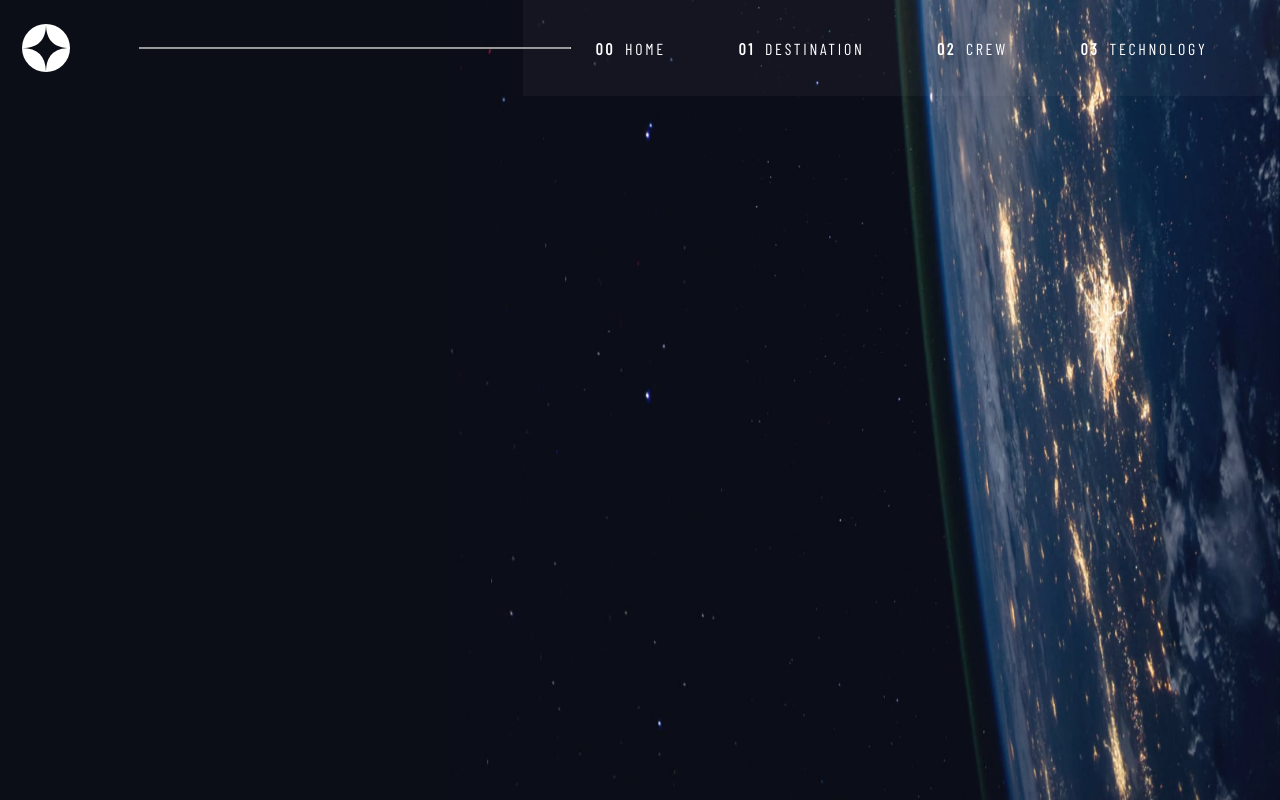
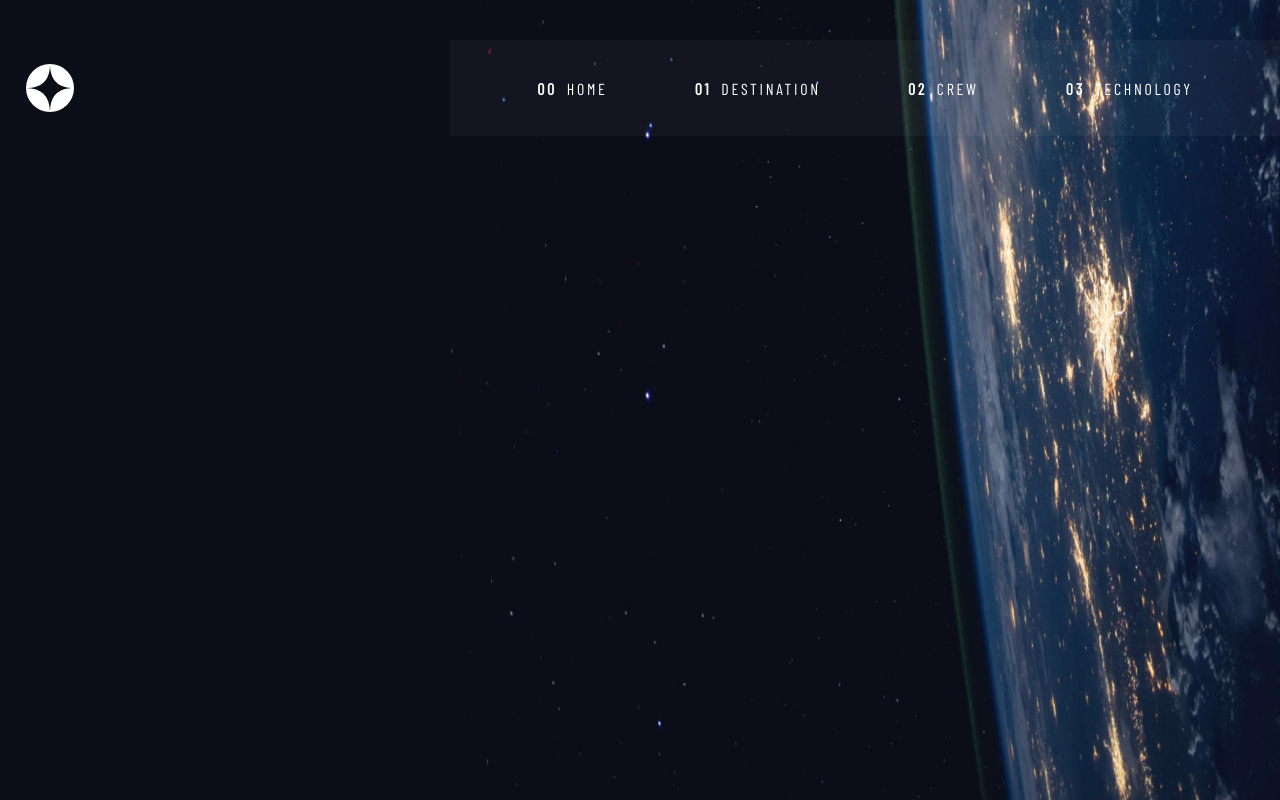
Before and after one commit to the-rabblerouser/SpaceTourism, a Next.js app: page / in a window 1280 px wide. Built offline with nearby package versions, Linux system fonts and the light colour scheme; a web font is replaced by a local one.

Commit message:
Moved nav items down

```diff
--- a/pages/index.tsx
+++ b/pages/index.tsx
@@ -1,4 +1,5 @@
 import type { NextPage } from 'next';
+import Link from 'next/link';
 
 import styled from 'styled-components';
 
@@ -26,16 +27,23 @@ const Body = styled.div`
 
 const Nav = styled.nav`
 	display: flex;
-	justify-content: space-between;
-	align-items: center;
+	align-items: end;
 	width: 100vw;
-	height: 96px;
+	height: 136px;
 
 	@media (min-width: 768px) {
 	}
 
 	@media (min-width: 1224px) {
 	}
+`;
+
+const NavbarContainer = styled.div`
+	display: flex;
+	justify-content: space-between;
+	align-items: center;
+	height: 96px;
+	width: 100%;
 `;
 
 const LogoContainer = styled.div`
@@ -61,28 +69,30 @@ const HamburgerContainer = styled.button`
 	}
 `;
 
-const Hr = styled.hr`
-	display: none;
+// const Hr = styled.hr`
+// 	display: none;
 
-	@media (min-width: 1224px) {
-		display: inline;
-		position: relative;
-		left: 48px;
-		width: 473px;
-		border-bottom: 0.0001px solid #979797;
-		color: #979797;
-	}
-`;
+// 	@media (min-width: 1224px) {
+// 		display: inline;
+// 		position: sticky;
+// 		left: 167px;
+// 		width: 473px;
+// 		border-bottom: 0.0001px solid #979797;
+// 		color: #979797;
+// 	}
+// `;
 
 const NavLinkContainer = styled.div`
 	display: none;
+
 	@media (min-width: 768px) {
 		display: flex;
 		align-items: center;
 		justify-content: space-evenly;
 		height: 100%;
+		width: 450px;
+
 		background-color: rgba(225, 225, 225, 0.04);
-		width: 450px;
 	}
 
 	@media (min-width: 1224px) {
@@ -135,27 +145,37 @@ const Home: NextPage = () => {
 		<>
 			<Body>
 				<Nav>
+					<NavbarContainer>
 						<LogoContainer>
 							<Logo />
 						</LogoContainer>
 						<HamburgerContainer>
 							<Hamburger />
 						</HamburgerContainer>
-					<Hr />
+						{/* <Hr /> */}
 						<NavLinkContainer>
+							<Link href='/'>
 								<NavLink>
 									<Span>00</Span> HOME
 								</NavLink>
+							</Link>
+							<Link href='/destination'>
 								<NavLink>
 									<Span>01</Span> DESTINATION
 								</NavLink>
+							</Link>
+							<Link href='/crew'>
 								<NavLink>
 									<Span>02</Span> CREW
 								</NavLink>
+							</Link>
+							<Link href='/technology'>
 								<NavLink>
 									<Span>03</Span> TECHNOLOGY
 								</NavLink>
+							</Link>
 						</NavLinkContainer>
+					</NavbarContainer>
 				</Nav>
 				<main></main>
 			</Body>
```
Lines whose indentation alone changed are shown as unchanged.
